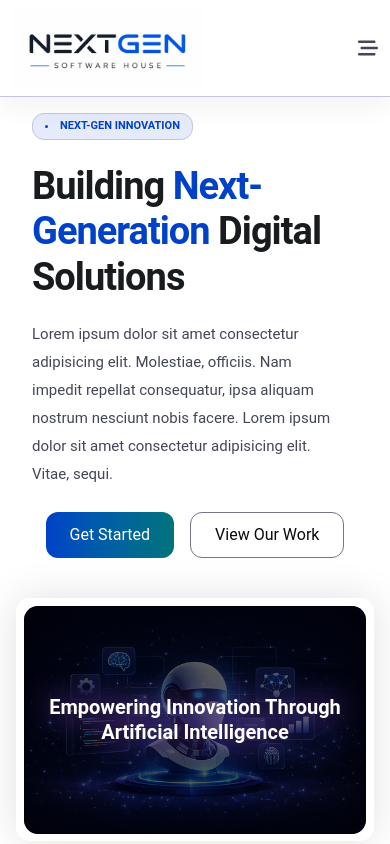
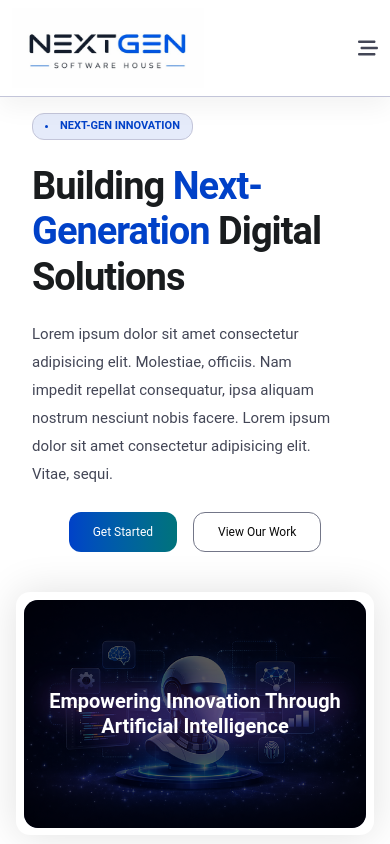
Before and after one commit to Mohamed-Gamal-22/NextGen, a React (Vite) app: page / in a window 390 px wide. Shown: the top 844 px of the page. Built offline with nearby package versions, Linux system fonts and the light colour scheme; grey boxes are pictures that could not be loaded.

Commit message:
mobile buttons size

```diff
--- a/src/components/GetStartedButton/GetStartedButton.tsx
+++ b/src/components/GetStartedButton/GetStartedButton.tsx
@@ -1,6 +1,6 @@
 export default function GetStartedButton() {
   return (
-    <button className="py-2.5 px-6 rounded-[12px] bg-linear-to-r from-[#0041C8] to-[#00737B] text-white cursor-pointer">
+    <button className="py-2.5 px-6 rounded-[12px] text-[12px] med:text-[16px] bg-linear-to-r from-[#0041C8] to-[#00737B] text-white cursor-pointer">
       Get Started
     </button>
   );
--- a/src/components/Hero/Hero.tsx
+++ b/src/components/Hero/Hero.tsx
@@ -25,7 +25,7 @@ export default function Hero() {
               consectetur adipisicing elit. Vitae, sequi.
             </p>
 
-            <div className="btns mt-6 lg:mt-8 flex justify-center sm:justify-start gap-4 ">
+            <div className="btns mt-6 text-[12px] med:text-[16px] lg:mt-8 flex justify-center sm:justify-start gap-4 ">
               <GetStartedButton />
 
               <button className="py-2.5 px-6 rounded-[12px]  cursor-pointer border border-[#737688]">
```
